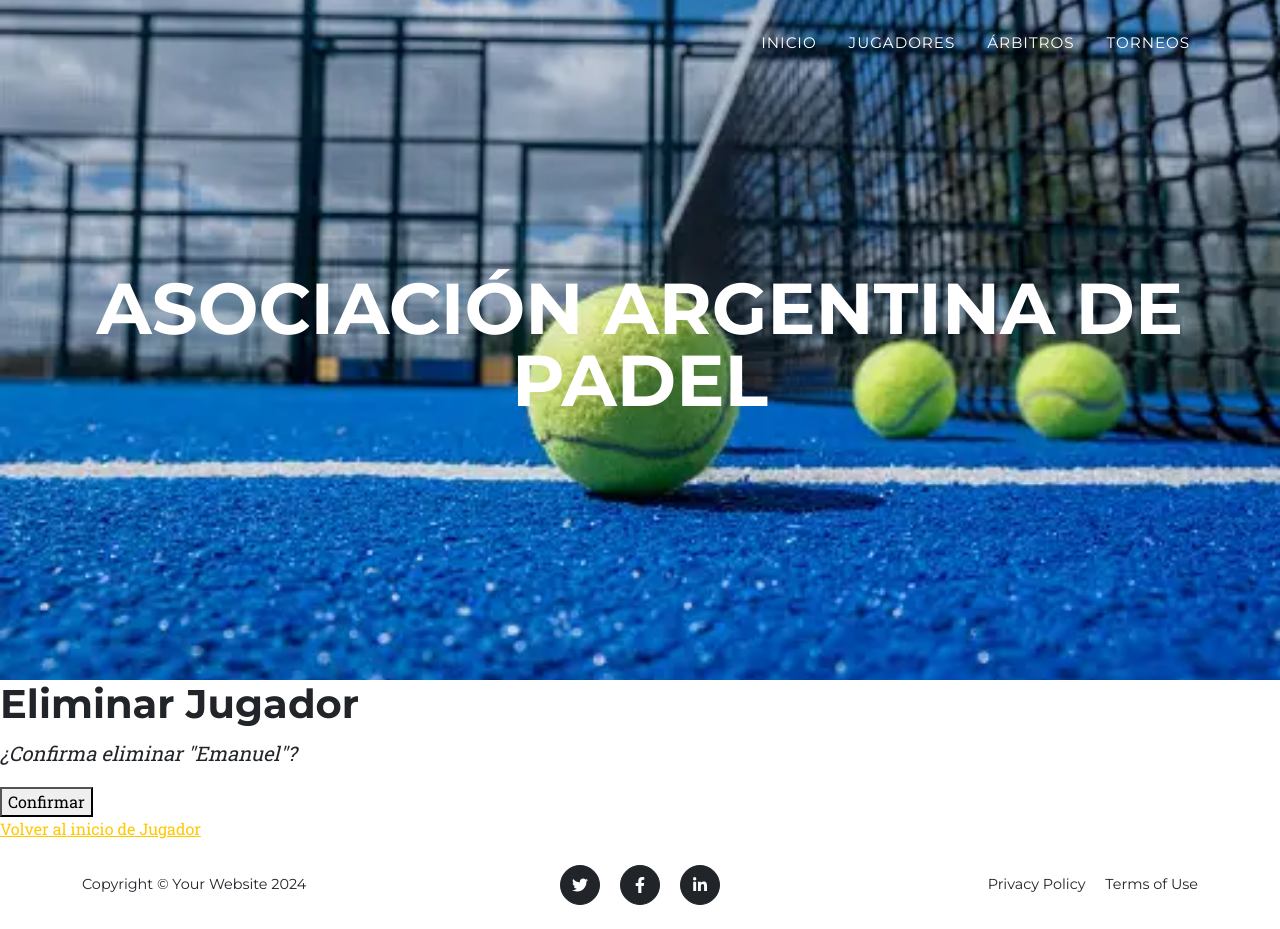
After one commit to emaasmithh/preentrega_3, a Django app: page /jugadores/jugadores/delete/6 in a window 1280 px wide. The commit adds this page. Run offline with Django 5.2, Linux system fonts and the light colour scheme; data comes from the database, SQL or seed files in the repository; both versions use the stored data as it was after the commit; some libraries are stand-ins or nearby versions.

Commit message:
feat: Delete Jugador

```diff
--- /dev/null
+++ b/project/jugadores/templates/jugadores/jugadores_confirm_delete.html
@@ -0,0 +1,14 @@
+{% extends 'core/base.html' %}
+
+{% block body_title %}
+    <h1>Eliminar Jugador</h1>
+{% endblock body_title %}
+
+{% block content %}
+    <p class="fs-5  fst-italic ">¿Confirma eliminar "{{ object.nombre }}"?</p>
+    <form method="post">
+        {% csrf_token %}
+        <button type="submit">Confirmar</button>
+    </form>
+    <a href="{% url 'jugadores:index' %}">Volver al inicio de Jugador</a>
+{% endblock content %}
--- a/project/jugadores/templates/jugadores/jugadores_list.html
+++ b/project/jugadores/templates/jugadores/jugadores_list.html
@@ -11,9 +11,10 @@
     <ul>
         {% for jugador in jugadores %}
             <li><h3>{{ jugador }}</h3></li>
-            <p>{{ jugador.posicion }}</p>
             <a href="{% url 'jugadores:jugadores_detail' jugador.id %}"
                                    class="btn btn-info btn-sm">Detalle</a>
+            <a href="{% url 'jugadores:jugadores_delete' jugador.id %}"
+                                   class="btn btn-info btn-sm">Borrar</a>
         {% endfor %}
     </ul>
 
--- a/project/jugadores/urls.py
+++ b/project/jugadores/urls.py
@@ -1,6 +1,6 @@
 from django.urls import path
 
-from jugadores.views import index, jugadores_list, jugadores_create, jugadores_detail
+from jugadores.views import index, jugadores_list, jugadores_create, jugadores_detail, jugadores_delete
 
 app_name = "jugadores"
 
@@ -9,4 +9,5 @@ urlpatterns = [
     path("jugadores/list", jugadores_list, name="jugadores_list"),
     path("jugadores/create", jugadores_create, name="jugadores_create"),
     path("jugadores/detail/<int:pk>", jugadores_detail, name="jugadores_detail"),
+    path("jugadores/delete/<int:pk>", jugadores_delete, name="jugadores_delete"),
 ]
--- a/project/jugadores/views.py
+++ b/project/jugadores/views.py
@@ -36,3 +36,11 @@ def jugadores_detail(request, pk: int):
     consulta = Jugador.objects.get(id=pk)
     contexto = {"jugadores": consulta}
     return render(request, "jugadores/jugadores_detail.html", contexto)
+
+
+def jugadores_delete(request, pk: int):
+    consulta = Jugador.objects.get(id=pk)
+    if request.method == "POST":
+        consulta.delete()
+        return redirect("jugadores:jugadores_list")
+    return render(request, "jugadores/jugadores_confirm_delete.html", {"object": consulta})
```
Also changed, not shown: project/db.sqlite3.
